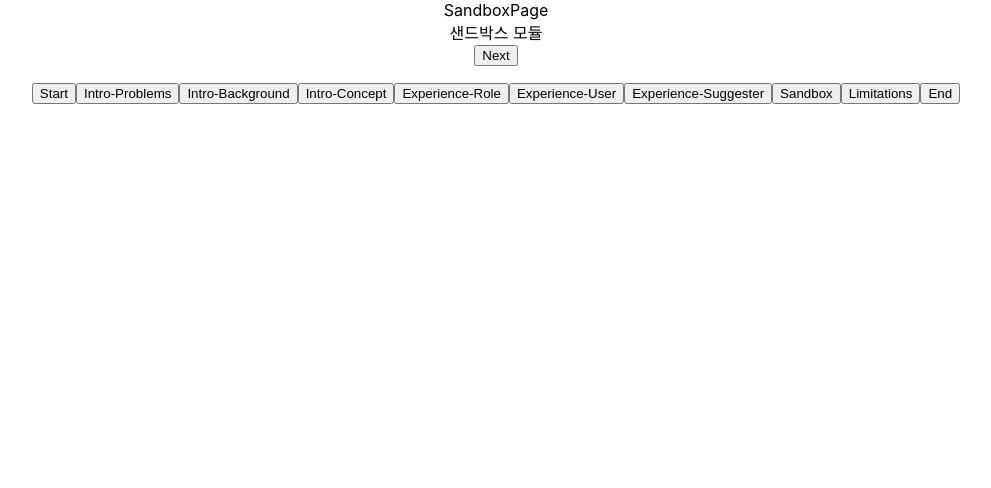
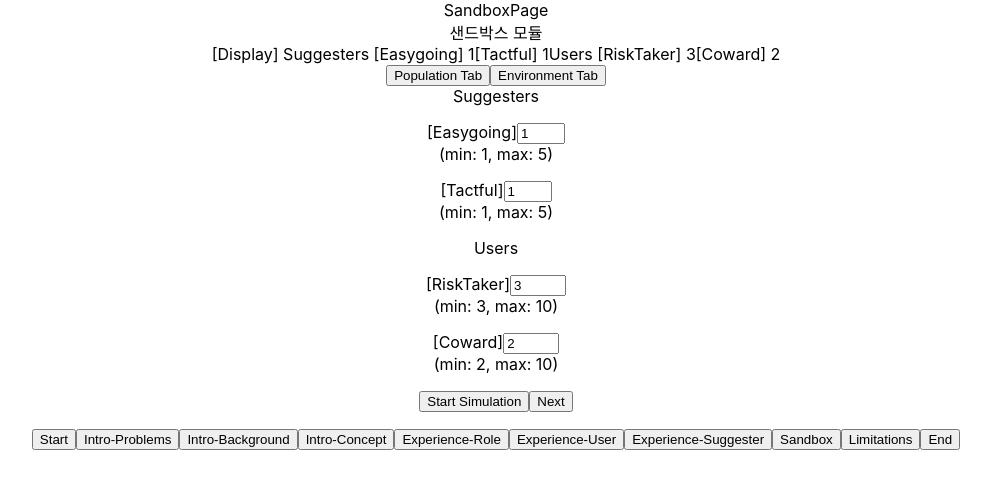
Before and after one commit to ericagong/SNU-project, a React (Create React App) app: page /sandbox in a window 1280 px wide. Shown: the top 488 px of the page, without its empty margins (144-1135 px from the left). Built offline with nearby package versions, Linux system fonts and the light colour scheme.

Commit message:
implementaion of sandbox page

```diff
--- a/src/containers/sandbox/Sandbox.js
+++ b/src/containers/sandbox/Sandbox.js
@@ -3,7 +3,17 @@ import { withRouter } from 'react-router-dom';
 
 class Sandbox extends Component {
 
-    state = {round:0}
+    state = {
+      round : 0,
+      riskTakerPop : 3,
+      cowardPop : 2,
+      easygoingPop : 1,
+      tactfulPop : 1,
+      userDeposit : 80,
+      suggesterDeposit : 20,
+      currTab: 'Population',
+    }
+
     RiskTakers =[]
     Cowards = []
     Users = []
@@ -12,11 +22,10 @@ class Sandbox extends Component {
     Tactfuls =[]
     Suggesters = []
 
-
     setEnviroment = () =>{
-        var population = [4,1,1,1]
-        var userDeposit = 80
-        var suggesterDeposit = 20
+        let population = [4,1,1,1]
+        let userDeposit = 80
+        let suggesterDeposit = 20
         this.RiskTakers =[]
         this.Cowards = []
         this.Users = []
@@ -24,19 +33,19 @@ class Sandbox extends Component {
         this.Easygoings = []
         this.Tactfuls =[]
         this.Suggesters = []
-        for( var r = population[0]; r>0; r--){
-          this.RiskTakers.push([0,7,userDeposit,0,0,0,"REWARD",[]])
+        for( let r = population[0]; r>0; r--){
+          this.RiskTakers.push([0,7,userDeposit,0,0,0,'REWARD',[]])
         }
-        for( var c = population[1]; c>0; c--){
-          this.Cowards.push([1,0,userDeposit,0,0,0,"REWARD",[]])
+        for( let c = population[1]; c>0; c--){
+          this.Cowards.push([1,0,userDeposit,0,0,0,'REWARD',[]])
         }
         this.Users.push(this.RiskTakers)
         this.Users.push(this.Cowards)
         this.Users = this.Users.flat(1)
-        for( var e = population[2]; e>0; e--){
+        for( let e = population[2]; e>0; e--){
           this.Easygoings.push([0,4.0,suggesterDeposit,4.0,0])
         }
-        for( var t = population[3]; t>0; t--){
+        for( let t = population[3]; t>0; t--){
           this.Tactfuls.push([0,4.0,suggesterDeposit,4.0,0])
         }
         this.Suggesters.push(this.Easygoings)
@@ -50,10 +59,10 @@ class Sandbox extends Component {
     match = ()=>{
      this.RiskTakers.map((user)=>{
  //      if(user[7].length < this.Suggesters.length){
-       var candidates = []
+       let candidates = []
        if(user[3]>=3 || user[7].length==0 || (user[7].length>0 && this.Suggesters[user[7][0]][2]<0)){
          while(candidates.length < 3){
-           var candidate = Math.floor(Math.random() * (this.Suggesters.length))
+           let candidate = Math.floor(Math.random() * (this.Suggesters.length))
            if(this.Suggesters[candidate][2]>0 &&(user[7][user[7].length-1]!=candidate)){
              candidates.push(candidate);
            }
@@ -80,9 +89,9 @@ class Sandbox extends Component {
  //    }
      })
      this.Cowards.map((user)=>{
-       var candidates = []
+       let candidates = []
        while(candidates.length < 3){
-         var candidate = Math.floor(Math.random() * (this.Suggesters.length))
+         let candidate = Math.floor(Math.random() * (this.Suggesters.length))
          if(this.Suggesters[candidate][2]>0){
            candidates.push(candidate);
          }
@@ -97,6 +106,18 @@ class Sandbox extends Component {
      }
 
 
+    clickStartSimulationHandler = () => {
+      if(this.state.riskTakerPop <= this.state.easygoingPop + this.state.tactfulPop) {
+        alert('Population of Risk Taker should be larger than that of users. Please adjust population values.')
+      }
+      else if(this.state.userDeposit <= this.state.suggesterDeposit) {
+        alert('Population of Risk Taker should be larger than that of users. Please adjust population values.')
+      }
+      else {
+        alert('Start Simulation')
+      }
+    }
+
     clickNextHandler = () => {
         this.props.history.push('/outro/limitations')
     }
@@ -107,6 +128,128 @@ class Sandbox extends Component {
                 <div className = 'Simulation'>
                     샌드박스 모듈
                 </div>
+                <div className = 'display'>
+                  [Display]
+                  Suggesters
+                  [Easygoing] {this.state.easygoingPop}
+                  [Tactful] {this.state.tactfulPop}
+                  Users
+                  [RiskTaker] {this.state.riskTakerPop}
+                  [Coward] {this.state.cowardPop}
+                </div>
+                <button
+                    id = 'population-tab'
+                    onClick = {() => this.setState({ currTab : 'Population'})}>
+                    Population Tab
+                </button>
+                <button
+                    id = 'environment-tab'
+                    onClick = {() => this.setState({ currTab: 'Environment'})}>
+                    Environment Tab
+                </button>
+                <div className = 'Inputbox'>
+                  { (this.state.currTab === 'Population') &&
+                    <div className = 'Popoulation'>
+                      <label>Suggesters</label>
+                      <p>
+                        <label>[Easygoing]</label>
+                        <input
+                          id = 'easygoing-population'
+                          type = 'number'
+                          min = '1'
+                          max = '5'
+                          value = {this.state.easygoingPop}
+                          onChange = {(event) => this.setState({easygoingPop : event.target.value })}>
+                        </input>
+                        <div>
+                          (min: 1, max: 5)
+                        </div>
+                      </p>
+                      <p>
+                        <label>[Tactful]</label>
+                        <input
+                          id = 'tactful-population'
+                          type = 'number'
+                          min = '1'
+                          max = '5'
+                          value = {this.state.tactfulPop}
+                          onChange = {(event) => this.setState({tactfulPop : event.target.value })}>
+                        </input>
+                        <div>
+                          (min: 1, max: 5)
+                        </div>
+                      </p>
+
+                      <label>Users</label>
+                      <p>
+                        <label>[RiskTaker]</label>
+                        <input
+                          id = 'risktaker-population'
+                          type = 'number'
+                          min = '3'
+                          max = '10'
+                          value = {this.state.riskTakerPop}
+                          onChange = {(event) => this.setState({riskTakerPop : event.target.value })}>
+                        </input>
+                        <div>
+                          (min: 3, max: 10)
+                        </div>
+                      </p>
+                      <p>
+                        <label>[Coward]</label>
+                        <input
+                          id = 'coward-population'
+                          type = 'number'
+                          min = '2'
+                          max = '10'
+                          value = {this.state.cowardPop}
+                          onChange = {(event) => this.setState({cowardPop : event.target.value })}>
+                        </input>
+                        <div>
+                          (min: 2, max: 10)
+                        </div>
+                      </p>
+                    </div>
+                  }
+                  { (this.state.currTab === 'Environment') &&
+                    <div className = 'Environment'>
+                      <p>
+                        <label>[User Deposit]</label>
+                        <input
+                          id = 'user-deposit'
+                          type = 'number'
+                          min = '80'
+                          max = '200'
+                          value = {this.state.userDeposit}
+                          onChange = {(event) => this.setState({userDeposit : event.target.value })}>
+                        </input>
+                        <div>
+                          (min: 80, max: 200)
+                        </div>
+                      </p>
+                      <p>
+                        <label>[Suggester Deposit]</label>
+                        <input
+                          id = 'suggester-deposit'
+                          type = 'number'
+                          min = '20'
+                          max = '80'
+                          value = {this.state.suggesterDeposit}
+                          onChange = {(event) => this.setState({suggesterDeposit : event.target.value })}>
+                        </input>
+                        <div>
+                          (min: 20, max: 80)
+                        </div>
+                      </p>
+                    </div>
+                  }
+                </div>
+                <button
+                    id = 'start-simulation'
+                    onClick = {() => this.clickStartSimulationHandler()}>
+                    Start Simulation
+                </button>
+
                 <button
                     id = 'next-button'
                     onClick = {() => this.clickNextHandler()}>
```
